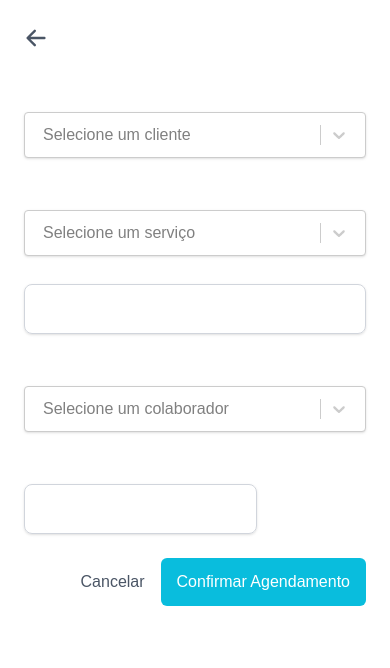
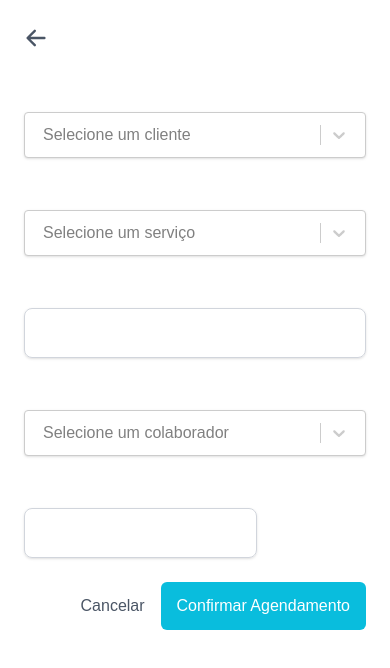
Before and after one commit to wellitonaraujo/cliqagenda, a Next.js app: page /scheduling in a window 390 px wide. Shown: the top 668 px of the page. Built offline with nearby package versions, Linux system fonts and the light colour scheme.

Commit message:
fix: servico e preco

```diff
--- a/src/app/(private)/(no-sidebar)/scheduling/page.tsx
+++ b/src/app/(private)/(no-sidebar)/scheduling/page.tsx
@@ -192,9 +192,8 @@ export default function AgendamentoForm() {
               classNames={customSelectStyles.classNames}
             />
           </div>
-
           {/* Preço */}
-          <div className="w-full md:w-1/3">
+          <div className="w-full md:w-1/3 mt-6 md:mt-0">
             <label className="block text-sm font-medium mb-2">Preço</label>
             <input
               type="text"
@@ -205,6 +204,7 @@ export default function AgendamentoForm() {
               placeholder="R$ 0,00"
             />
           </div>
+
         </div>
 
         {/* Colaborador */}
@@ -217,7 +217,7 @@ export default function AgendamentoForm() {
                 .map(c => ({ value: c.id, label: c.name }))
                 .find(opt => opt.value === selectedCollaboratorId) || null
             }
-            onChange={opt => setSelectedCollaboratorId(opt?.value || '')}
+            onChange={(opt: SingleValue<OptionType>) => setSelectedCollaboratorId(opt?.value || '')}
             placeholder="Selecione um colaborador"
             classNames={customSelectStyles.classNames}
           />
```
